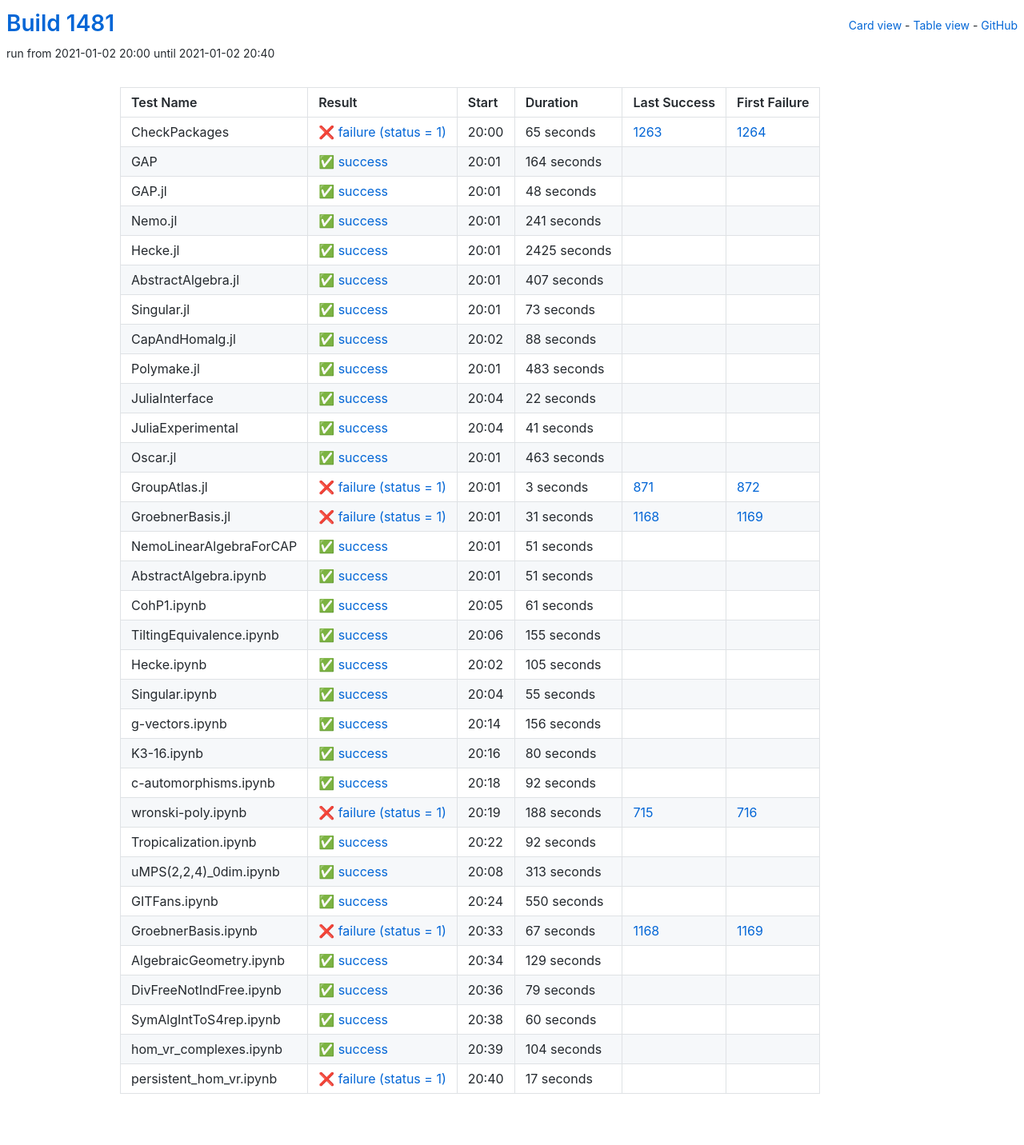
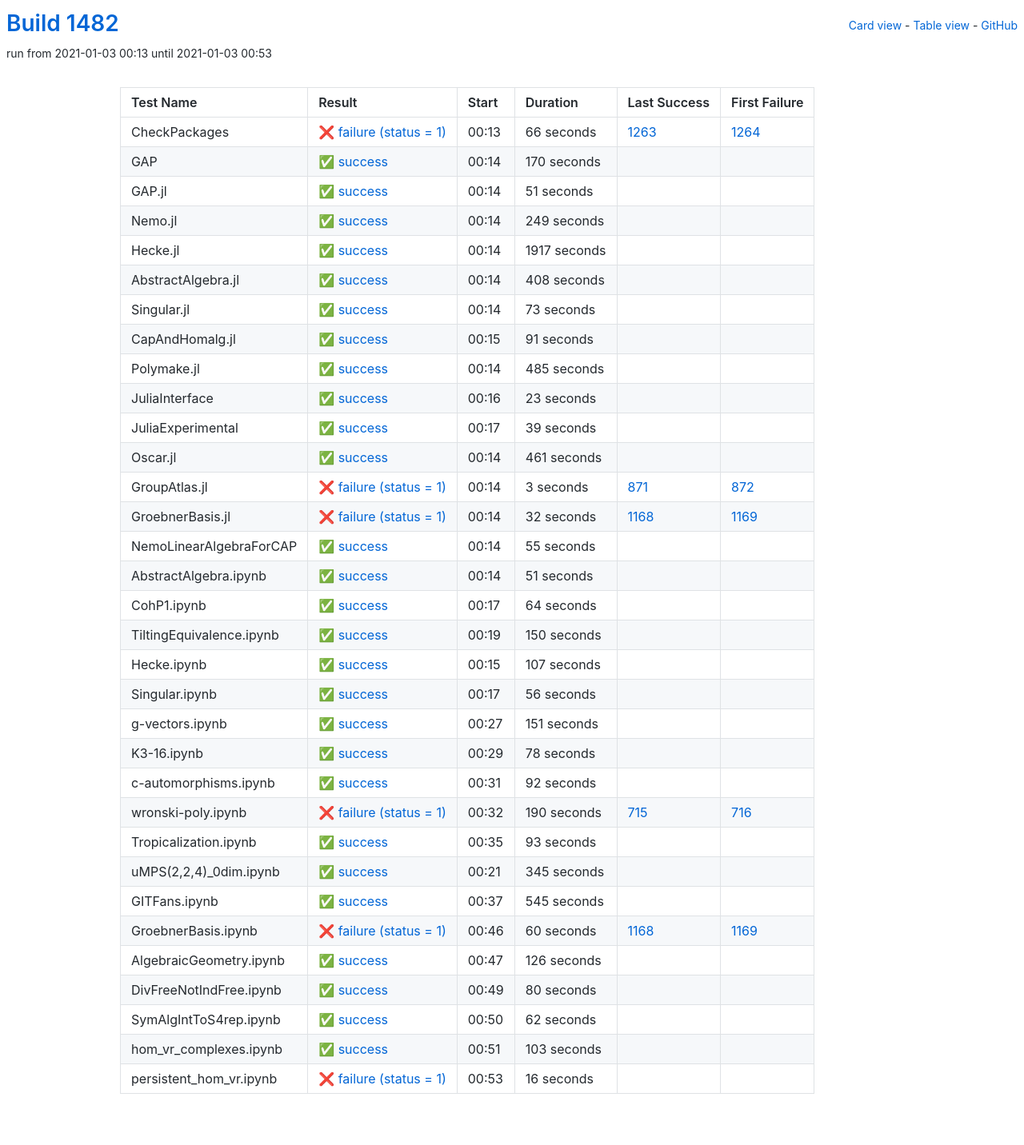
Before and after one commit to oscar-system/oscar-ci-status-stable, a Jekyll site: the page built from table.html, in a window 1280 px wide. Shown: the whole page at 80% size. Built offline with Jekyll 4.4.1, drawn with Linux system fonts in a browser that asks for light colours.

Commit message:
Build #1482

```diff
--- a/_data/ci.yml
+++ b/_data/ci.yml
@@ -1,6 +1,6 @@
 ---
-build: 1481
-build_url: https://oscarci.mathematik.uni-kl.de/job/oscar-stable/1481/
+build: 1482
+build_url: https://oscarci.mathematik.uni-kl.de/job/oscar-stable/1482/
 job: oscar-stable
 organization: oscar-system
 repo: oscar-ci-status-stable
@@ -8,80 +8,80 @@ repourl: https://github.com/oscar-system/oscar-ci-status-stable
 tests:
 - name: CheckPackages
   id: checkpackages
-  log: https://oscarci.mathematik.uni-kl.de/job/oscar-stable/1481/artifact/logs/build-1481/CheckPackages.log
-  start: 2021-01-02 20:00
+  log: https://oscarci.mathematik.uni-kl.de/job/oscar-stable/1482/artifact/logs/build-1482/CheckPackages.log
+  start: 2021-01-03 00:13
   success: false
   exitcode: 1
   status: failure
-  duration: 65
+  duration: 66
   last_success: 1263
   last_success_url: https://oscarci.mathematik.uni-kl.de/job/oscar-stable/1263/
   first_failure: 1264
   first_failure_url: https://oscarci.mathematik.uni-kl.de/job/oscar-stable/1264/
 - name: GAP
   id: gap
-  log: https://oscarci.mathematik.uni-kl.de/job/oscar-stable/1481/artifact/logs/build-1481/GAP.log
-  start: 2021-01-02 20:01
+  log: https://oscarci.mathematik.uni-kl.de/job/oscar-stable/1482/artifact/logs/build-1482/GAP.log
+  start: 2021-01-03 00:14
   success: true
   exitcode: 0
   status: success
-  duration: 164
+  duration: 170
   last_success: false
   last_success_url:
   first_failure: false
   first_failure_url:
 - name: GAP.jl
   id: gap-jl
-  log: https://oscarci.mathematik.uni-kl.de/job/oscar-stable/1481/artifact/logs/build-1481/GAP.jl.log
-  start: 2021-01-02 20:01
+  log: https://oscarci.mathematik.uni-kl.de/job/oscar-stable/1482/artifact/logs/build-1482/GAP.jl.log
+  start: 2021-01-03 00:14
   success: true
   exitcode: 0
   status: success
-  duration: 48
+  duration: 51
   last_success: false
   last_success_url:
   first_failure: false
   first_failure_url:
 - name: Nemo.jl
   id: nemo-jl
-  log: https://oscarci.mathematik.uni-kl.de/job/oscar-stable/1481/artifact/logs/build-1481/Nemo.jl.log
-  start: 2021-01-02 20:01
+  log: https://oscarci.mathematik.uni-kl.de/job/oscar-stable/1482/artifact/logs/build-1482/Nemo.jl.log
+  start: 2021-01-03 00:14
   success: true
   exitcode: 0
   status: success
-  duration: 241
+  duration: 249
   last_success: false
   last_success_url:
   first_failure: false
   first_failure_url:
 - name: Hecke.jl
   id: hecke-jl
-  log: https://oscarci.mathematik.uni-kl.de/job/oscar-stable/1481/artifact/logs/build-1481/Hecke.jl.log
-  start: 2021-01-02 20:01
+  log: https://oscarci.mathematik.uni-kl.de/job/oscar-stable/1482/artifact/logs/build-1482/Hecke.jl.log
+  start: 2021-01-03 00:14
   success: true
   exitcode: 0
   status: success
-  duration: 2425
+  duration: 1917
   last_success: false
   last_success_url:
   first_failure: false
   first_failure_url:
 - name: AbstractAlgebra.jl
   id: abstractalgebra-jl
-  log: https://oscarci.mathematik.uni-kl.de/job/oscar-stable/1481/artifact/logs/build-1481/AbstractAlgebra.jl.log
-  start: 2021-01-02 20:01
+  log: https://oscarci.mathematik.uni-kl.de/job/oscar-stable/1482/artifact/logs/build-1482/AbstractAlgebra.jl.log
+  start: 2021-01-03 00:14
   success: true
   exitcode: 0
   status: success
-  duration: 407
+  duration: 408
   last_success: false
   last_success_url:
   first_failure: false
   first_failure_url:
 - name: Singular.jl
   id: singular-jl
-  log: https://oscarci.mathematik.uni-kl.de/job/oscar-stable/1481/artifact/logs/build-1481/Singular.jl.log
-  start: 2021-01-02 20:01
+  log: https://oscarci.mathematik.uni-kl.de/job/oscar-stable/1482/artifact/logs/build-1482/Singular.jl.log
+  start: 2021-01-03 00:14
   success: true
   exitcode: 0
   status: success
@@ -92,68 +92,68 @@ tests:
   first_failure_url:
 - name: CapAndHomalg.jl
   id: capandhomalg-jl
-  log: https://oscarci.mathematik.uni-kl.de/job/oscar-stable/1481/artifact/logs/build-1481/CapAndHomalg.jl.log
-  start: 2021-01-02 20:02
+  log: https://oscarci.mathematik.uni-kl.de/job/oscar-stable/1482/artifact/logs/build-1482/CapAndHomalg.jl.log
+  start: 2021-01-03 00:15
   success: true
   exitcode: 0
   status: success
-  duration: 88
+  duration: 91
   last_success: false
   last_success_url:
   first_failure: false
   first_failure_url:
 - name: Polymake.jl
   id: polymake-jl
-  log: https://oscarci.mathematik.uni-kl.de/job/oscar-stable/1481/artifact/logs/build-1481/Polymake.jl.log
-  start: 2021-01-02 20:01
+  log: https://oscarci.mathematik.uni-kl.de/job/oscar-stable/1482/artifact/logs/build-1482/Polymake.jl.log
+  start: 2021-01-03 00:14
   success: true
   exitcode: 0
   status: success
-  duration: 483
+  duration: 485
   last_success: false
   last_success_url:
   first_failure: false
   first_failure_url:
 - name: JuliaInterface
   id: juliainterface
-  log: https://oscarci.mathematik.uni-kl.de/job/oscar-stable/1481/artifact/logs/build-1481/JuliaInterface.log
-  start: 2021-01-02 20:04
+  log: https://oscarci.mathematik.uni-kl.de/job/oscar-stable/1482/artifact/logs/build-1482/JuliaInterface.log
+  start: 2021-01-03 00:16
   success: true
   exitcode: 0
   status: success
-  duration: 22
+  duration: 23
   last_success: false
   last_success_url:
   first_failure: false
   first_failure_url:
 - name: JuliaExperimental
   id: juliaexperimental
-  log: https://oscarci.mathematik.uni-kl.de/job/oscar-stable/1481/artifact/logs/build-1481/JuliaExperimental.log
-  start: 2021-01-02 20:04
+  log: https://oscarci.mathematik.uni-kl.de/job/oscar-stable/1482/artifact/logs/build-1482/JuliaExperimental.log
+  start: 2021-01-03 00:17
   success: true
   exitcode: 0
   status: success
-  duration: 41
+  duration: 39
   last_success: false
   last_success_url:
   first_failure: false
   first_failure_url:
 - name: Oscar.jl
   id: oscar-jl
-  log: https://oscarci.mathematik.uni-kl.de/job/oscar-stable/1481/artifact/logs/build-1481/Oscar.jl.log
-  start: 2021-01-02 20:01
+  log: https://oscarci.mathematik.uni-kl.de/job/oscar-stable/1482/artifact/logs/build-1482/Oscar.jl.log
+  start: 2021-01-03 00:14
   success: true
   exitcode: 0
   status: success
-  duration: 463
+  duration: 461
   last_success: false
   last_success_url:
   first_failure: false
   first_failure_url:
 - name: GroupAtlas.jl
   id: groupatlas-jl
-  log: https://oscarci.mathematik.uni-kl.de/job/oscar-stable/1481/artifact/logs/build-1481/GroupAtlas.jl.log
-  start: 2021-01-02 20:01
+  log: https://oscarci.mathematik.uni-kl.de/job/oscar-stable/1482/artifact/logs/build-1482/GroupAtlas.jl.log
+  start: 2021-01-03 00:14
   success: false
   exitcode: 1
   status: failure
@@ -164,32 +164,32 @@ tests:
   first_failure_url: https://oscarci.mathematik.uni-kl.de/job/oscar-stable/872/
 - name: GroebnerBasis.jl
   id: groebnerbasis-jl
-  log: https://oscarci.mathematik.uni-kl.de/job/oscar-stable/1481/artifact/logs/build-1481/GroebnerBasis.jl.log
-  start: 2021-01-02 20:01
+  log: https://oscarci.mathematik.uni-kl.de/job/oscar-stable/1482/artifact/logs/build-1482/GroebnerBasis.jl.log
+  start: 2021-01-03 00:14
   success: false
   exitcode: 1
   status: failure
-  duration: 31
+  duration: 32
   last_success: 1168
   last_success_url: https://oscarci.mathematik.uni-kl.de/job/oscar-stable/1168/
   first_failure: 1169
   first_failure_url: https://oscarci.mathematik.uni-kl.de/job/oscar-stable/1169/
 - name: NemoLinearAlgebraForCAP
   id: nemolinearalgebraforcap
-  log: https://oscarci.mathematik.uni-kl.de/job/oscar-stable/1481/artifact/logs/build-1481/NemoLinearAlgebraForCAP.log
-  start: 2021-01-02 20:01
+  log: https://oscarci.mathematik.uni-kl.de/job/oscar-stable/1482/artifact/logs/build-1482/NemoLinearAlgebraForCAP.log
+  start: 2021-01-03 00:14
   success: true
   exitcode: 0
   status: success
-  duration: 51
+  duration: 55
   last_success: false
   last_success_url:
   first_failure: false
   first_failure_url:
 - name: AbstractAlgebra.ipynb
   id: abstractalgebra-ipynb
-  log: https://oscarci.mathematik.uni-kl.de/job/oscar-stable/1481/artifact/logs/build-1481/AbstractAlgebra.ipynb.log
-  start: 2021-01-02 20:01
+  log: https://oscarci.mathematik.uni-kl.de/job/oscar-stable/1482/artifact/logs/build-1482/AbstractAlgebra.ipynb.log
+  start: 2021-01-03 00:14
   success: true
   exitcode: 0
   status: success
@@ -200,80 +200,80 @@ tests:
   first_failure_url:
 - name: CohP1.ipynb
   id: cohp1-ipynb
-  log: https://oscarci.mathematik.uni-kl.de/job/oscar-stable/1481/artifact/logs/build-1481/CohP1.ipynb.log
-  start: 2021-01-02 20:05
+  log: https://oscarci.mathematik.uni-kl.de/job/oscar-stable/1482/artifact/logs/build-1482/CohP1.ipynb.log
+  start: 2021-01-03 00:17
   success: true
   exitcode: 0
   status: success
-  duration: 61
+  duration: 64
   last_success: false
   last_success_url:
   first_failure: false
   first_failure_url:
 - name: TiltingEquivalence.ipynb
   id: tiltingequivalence-ipynb
-  log: https://oscarci.mathematik.uni-kl.de/job/oscar-stable/1481/artifact/logs/build-1481/TiltingEquivalence.ipynb.log
-  start: 2021-01-02 20:06
+  log: https://oscarci.mathematik.uni-kl.de/job/oscar-stable/1482/artifact/logs/build-1482/TiltingEquivalence.ipynb.log
+  start: 2021-01-03 00:19
   success: true
   exitcode: 0
   status: success
-  duration: 155
+  duration: 150
   last_success: false
   last_success_url:
   first_failure: false
   first_failure_url:
 - name: Hecke.ipynb
   id: hecke-ipynb
-  log: https://oscarci.mathematik.uni-kl.de/job/oscar-stable/1481/artifact/logs/build-1481/Hecke.ipynb.log
-  start: 2021-01-02 20:02
+  log: https://oscarci.mathematik.uni-kl.de/job/oscar-stable/1482/artifact/logs/build-1482/Hecke.ipynb.log
+  start: 2021-01-03 00:15
   success: true
   exitcode: 0
   status: success
-  duration: 105
+  duration: 107
   last_success: false
   last_success_url:
   first_failure: false
   first_failure_url:
 - name: Singular.ipynb
   id: singular-ipynb
-  log: https://oscarci.mathematik.uni-kl.de/job/oscar-stable/1481/artifact/logs/build-1481/Singular.ipynb.log
-  start: 2021-01-02 20:04
+  log: https://oscarci.mathematik.uni-kl.de/job/oscar-stable/1482/artifact/logs/build-1482/Singular.ipynb.log
+  start: 2021-01-03 00:17
   success: true
   exitcode: 0
   status: success
-  duration: 55
+  duration: 56
   last_success: false
   last_success_url:
   first_failure: false
   first_failure_url:
 - name: g-vectors.ipynb
   id: g-vectors-ipynb
-  log: https://oscarci.mathematik.uni-kl.de/job/oscar-stable/1481/artifact/logs/build-1481/g-vectors.ipynb.log
-  start: 2021-01-02 20:14
+  log: https://oscarci.mathematik.uni-kl.de/job/oscar-stable/1482/artifact/logs/build-1482/g-vectors.ipynb.log
+  start: 2021-01-03 00:27
   success: true
   exitcode: 0
   status: success
-  duration: 156
+  duration: 151
   last_success: false
   last_success_url:
   first_failure: false
   first_failure_url:
 - name: K3-16.ipynb
   id: k3-16-ipynb
-  log: https://oscarci.mathematik.uni-kl.de/job/oscar-stable/1481/artifact/logs/build-1481/K3-16.ipynb.log
-  start: 2021-01-02 20:16
+  log: https://oscarci.mathematik.uni-kl.de/job/oscar-stable/1482/artifact/logs/build-1482/K3-16.ipynb.log
+  start: 2021-01-03 00:29
   success: true
   exitcode: 0
   status: success
-  duration: 80
+  duration: 78
   last_success: false
   last_success_url:
   first_failure: false
   first_failure_url:
 - name: c-automorphisms.ipynb
   id: c-automorphisms-ipynb
-  log: https://oscarci.mathematik.uni-kl.de/job/oscar-stable/1481/artifact/logs/build-1481/c-automorphisms.ipynb.log
-  start: 2021-01-02 20:18
+  log: https://oscarci.mathematik.uni-kl.de/job/oscar-stable/1482/artifact/logs/build-1482/c-automorphisms.ipynb.log
+  start: 2021-01-03 00:31
   success: true
   exitcode: 0
   status: success
@@ -284,120 +284,120 @@ tests:
   first_failure_url:
 - name: wronski-poly.ipynb
   id: wronski-poly-ipynb
-  log: https://oscarci.mathematik.uni-kl.de/job/oscar-stable/1481/artifact/logs/build-1481/wronski-poly.ipynb.log
-  start: 2021-01-02 20:19
+  log: https://oscarci.mathematik.uni-kl.de/job/oscar-stable/1482/artifact/logs/build-1482/wronski-poly.ipynb.log
+  start: 2021-01-03 00:32
   success: false
   exitcode: 1
   status: failure
-  duration: 188
+  duration: 190
   last_success: 715
   last_success_url: https://oscarci.mathematik.uni-kl.de/job/oscar-stable/715/
   first_failure: 716
   first_failure_url: https://oscarci.mathematik.uni-kl.de/job/oscar-stable/716/
 - name: Tropicalization.ipynb
   id: tropicalization-ipynb
-  log: https://oscarci.mathematik.uni-kl.de/job/oscar-stable/1481/artifact/logs/build-1481/Tropicalization.ipynb.log
-  start: 2021-01-02 20:22
+  log: https://oscarci.mathematik.uni-kl.de/job/oscar-stable/1482/artifact/logs/build-1482/Tropicalization.ipynb.log
+  start: 2021-01-03 00:35
   success: true
   exitcode: 0
   status: success
-  duration: 92
+  duration: 93
   last_success: false
   last_success_url:
   first_failure: false
   first_failure_url:
 - name: uMPS(2,2,4)_0dim.ipynb
   id: umps-2-2-4-0dim-ipynb
-  log: https://oscarci.mathematik.uni-kl.de/job/oscar-stable/1481/artifact/logs/build-1481/uMPS-2-2-4-_0dim.ipynb.log
-  start: 2021-01-02 20:08
+  log: https://oscarci.mathematik.uni-kl.de/job/oscar-stable/1482/artifact/logs/build-1482/uMPS-2-2-4-_0dim.ipynb.log
+  start: 2021-01-03 00:21
   success: true
   exitcode: 0
   status: success
-  duration: 313
+  duration: 345
   last_success: false
   last_success_url:
   first_failure: false
   first_failure_url:
 - name: GITFans.ipynb
   id: gitfans-ipynb
-  log: https://oscarci.mathematik.uni-kl.de/job/oscar-stable/1481/artifact/logs/build-1481/GITFans.ipynb.log
-  start: 2021-01-02 20:24
+  log: https://oscarci.mathematik.uni-kl.de/job/oscar-stable/1482/artifact/logs/build-1482/GITFans.ipynb.log
+  start: 2021-01-03 00:37
   success: true
   exitcode: 0
   status: success
-  duration: 550
+  duration: 545
   last_success: false
   last_success_url:
   first_failure: false
   first_failure_url:
 - name: GroebnerBasis.ipynb
   id: groebnerbasis-ipynb
-  log: https://oscarci.mathematik.uni-kl.de/job/oscar-stable/1481/artifact/logs/build-1481/GroebnerBasis.ipynb.log
-  start: 2021-01-02 20:33
+  log: https://oscarci.mathematik.uni-kl.de/job/oscar-stable/1482/artifact/logs/build-1482/GroebnerBasis.ipynb.log
+  start: 2021-01-03 00:46
   success: false
   exitcode: 1
   status: failure
-  duration: 67
+  duration: 60
   last_success: 1168
   last_success_url: https://oscarci.mathematik.uni-kl.de/job/oscar-stable/1168/
   first_failure: 1169
   first_failure_url: https://oscarci.mathematik.uni-kl.de/job/oscar-stable/1169/
 - name: AlgebraicGeometry.ipynb
   id: algebraicgeometry-ipynb
-  log: https://oscarci.mathematik.uni-kl.de/job/oscar-stable/1481/artifact/logs/build-1481/AlgebraicGeometry.ipynb.log
-  start: 2021-01-02 20:34
+  log: https://oscarci.mathematik.uni-kl.de/job/oscar-stable/1482/artifact/logs/build-1482/AlgebraicGeometry.ipynb.log
+  start: 2021-01-03 00:47
   success: true
   exitcode: 0
   status: success
-  duration: 129
+  duration: 126
   last_success: false
   last_success_url:
   first_failure: false
   first_failure_url:
 - name: DivFreeNotIndFree.ipynb
   id: divfreenotindfree-ipynb
-  log: https://oscarci.mathematik.uni-kl.de/job/oscar-stable/1481/artifact/logs/build-1481/DivFreeNotIndFree.ipynb.log
-  start: 2021-01-02 20:36
+  log: https://oscarci.mathematik.uni-kl.de/job/oscar-stable/1482/artifact/logs/build-1482/DivFreeNotIndFree.ipynb.log
+  start: 2021-01-03 00:49
   success: true
   exitcode: 0
   status: success
-  duration: 79
+  duration: 80
   last_success: false
   last_success_url:
   first_failure: false
   first_failure_url:
 - name: SymAlgIntToS4rep.ipynb
   id: symalginttos4rep-ipynb
-  log: https://oscarci.mathematik.uni-kl.de/job/oscar-stable/1481/artifact/logs/build-1481/SymAlgIntToS4rep.ipynb.log
-  start: 2021-01-02 20:38
+  log: https://oscarci.mathematik.uni-kl.de/job/oscar-stable/1482/artifact/logs/build-1482/SymAlgIntToS4rep.ipynb.log
+  start: 2021-01-03 00:50
   success: true
   exitcode: 0
   status: success
-  duration: 60
+  duration: 62
   last_success: false
   last_success_url:
   first_failure: false
   first_failure_url:
 - name: hom_vr_complexes.ipynb
   id: hom-vr-complexes-ipynb
-  log: https://oscarci.mathematik.uni-kl.de/job/oscar-stable/1481/artifact/logs/build-1481/hom_vr_complexes.ipynb.log
-  start: 2021-01-02 20:39
+  log: https://oscarci.mathematik.uni-kl.de/job/oscar-stable/1482/artifact/logs/build-1482/hom_vr_complexes.ipynb.log
+  start: 2021-01-03 00:51
   success: true
   exitcode: 0
   status: success
-  duration: 104
+  duration: 103
   last_success: false
   last_success_url:
   first_failure: false
   first_failure_url:
 - name: persistent_hom_vr.ipynb
   id: persistent-hom-vr-ipynb
-  log: https://oscarci.mathematik.uni-kl.de/job/oscar-stable/1481/artifact/logs/build-1481/persistent_hom_vr.ipynb.log
-  start: 2021-01-02 20:40
+  log: https://oscarci.mathematik.uni-kl.de/job/oscar-stable/1482/artifact/logs/build-1482/persistent_hom_vr.ipynb.log
+  start: 2021-01-03 00:53
   success: false
   exitcode: 1
   status: failure
-  duration: 17
+  duration: 16
   last_success: false
   last_success_url:
   first_failure: false
```
Also changed, not shown: README.md.
